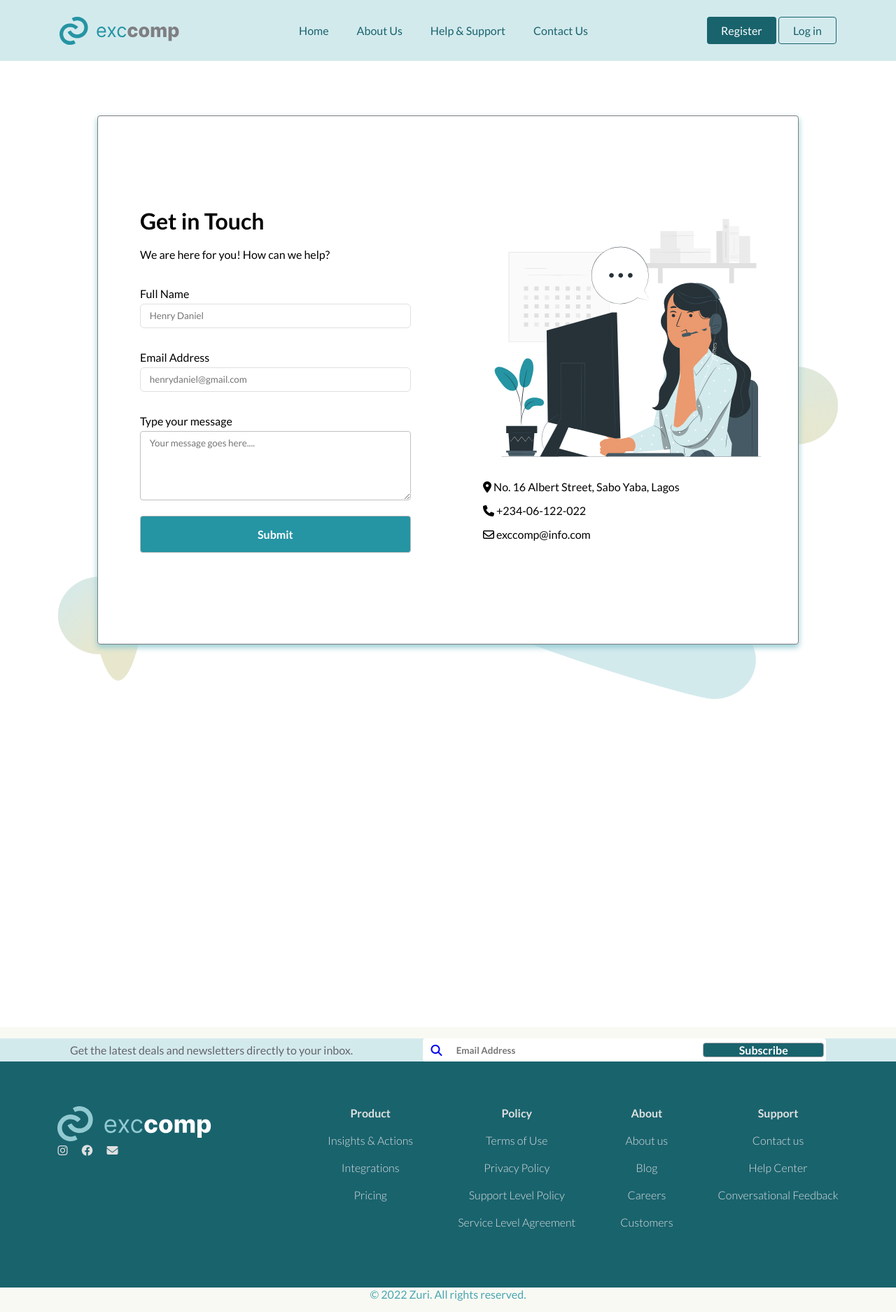
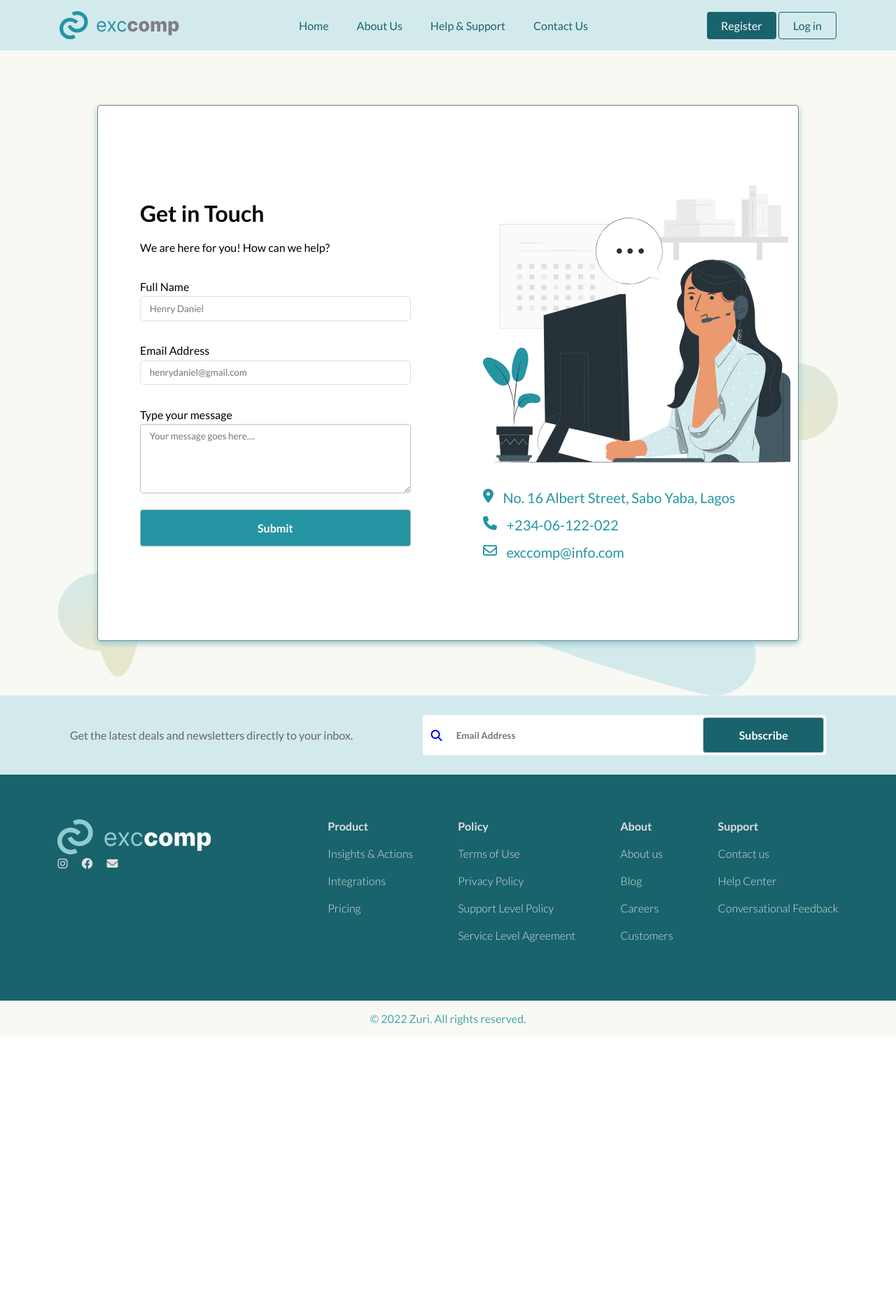
Before and after one commit to zuri-training/excel_comp_team103, a Django app: template excel_comp/contact_page/templates/contact-us.html in a window 1280 px wide. Shown: the whole page at 70% size. After the commit the page ends 1465 px from the top, so only its background shows below. Run offline with Django 4.2, Linux system fonts and the light colour scheme; the template is opened without the code that fills it, so the values that code supplies are empty; some libraries are stand-ins or nearby versions.

Commit message:
modified contact page

```diff
--- a/excel_comp/homepage/static/css/contactus.css
+++ b/excel_comp/homepage/static/css/contactus.css
@@ -15,26 +15,21 @@
     margin: 0;
     padding: 0;
     list-style: none;
-    font-family: 'Lato', sans-serif;}
-
-body{
-    height: 1534px;
-    max-width: 100vw;
+    font-family: 'Lato', sans-serif;
 }
 /* Header Styles and Button */
 header {
-    height: 5.7%;
     display: flex;
     justify-content: space-around;
     align-items: center;
     background-color: var(--header-bg);
-    /* padding: 16px 0; */
-    /* margin-top: -20px; */
+    padding: 16px 0;
 }
 
 header nav ul {
     display: flex;
     gap: 40px;
+    list-style: none;
 }
 
 header a {
@@ -67,13 +62,13 @@ button {
     border-radius: 4px;
 }
 
-
-/* style for the main section */
-main{
-    height: 90%;
+#contactus-wrapper{
+    height: 922px;
+    width: 100%;
+    background-color: var(--copy);
 }
 .main-section{
-    height: 66%;
+    height: 100%;
     width: 87%;
     margin: 0 auto;
     background: url(../images/bg.png);
@@ -138,19 +133,23 @@ main{
     display: flex;
     flex-direction: column;
     justify-content: center;
+    align-items: left;
     gap: 2%;
-    align-items: left;
     margin-left: 5%;
 }
 .addresser-info img{
-    height: 45%;
-    margin-bottom: 4%;
-    padding-right: 7%;
+    margin-bottom: 5%;
 }
-
+.addresser-info p{
+    color: #2594A3;
+    font-size: 20px;
+    display: flex;
+    gap: 3%;
+}
+/* Footer styles */
 /* style for the newsletter-subscription section */
 .newsletter-section{
-    height: 8.1%;
+    height: 113px;
     margin: 0 auto;
     background-color: #D3EAED;
     display: flex;
@@ -193,15 +192,16 @@ main{
     width: 30%;
     height: 90%;
     margin-right: 0.5%;
-    border: 1px solid #B2B2B5;
+    border: 1px solid silver;
     border-radius: 4px;
     background: #19636D;
     font-weight: bold;
     color: white;
+
 }
-/* style for the main-footer of the webpage that displays contact info/connections of the company in details */
+
+
 .footer-main {
-    height: 26%;
     display: flex;
     background-color: var(--primary-60);
     color: var(--greys-20);
@@ -228,8 +228,7 @@ main{
     padding-bottom: 20px;
 }
 
-/* style for the copyright builder of the site */
-footer{
+.footer-copyright {
     text-align: center;
     background-color: var(--copy);
     color: var(--primary-40);
```
